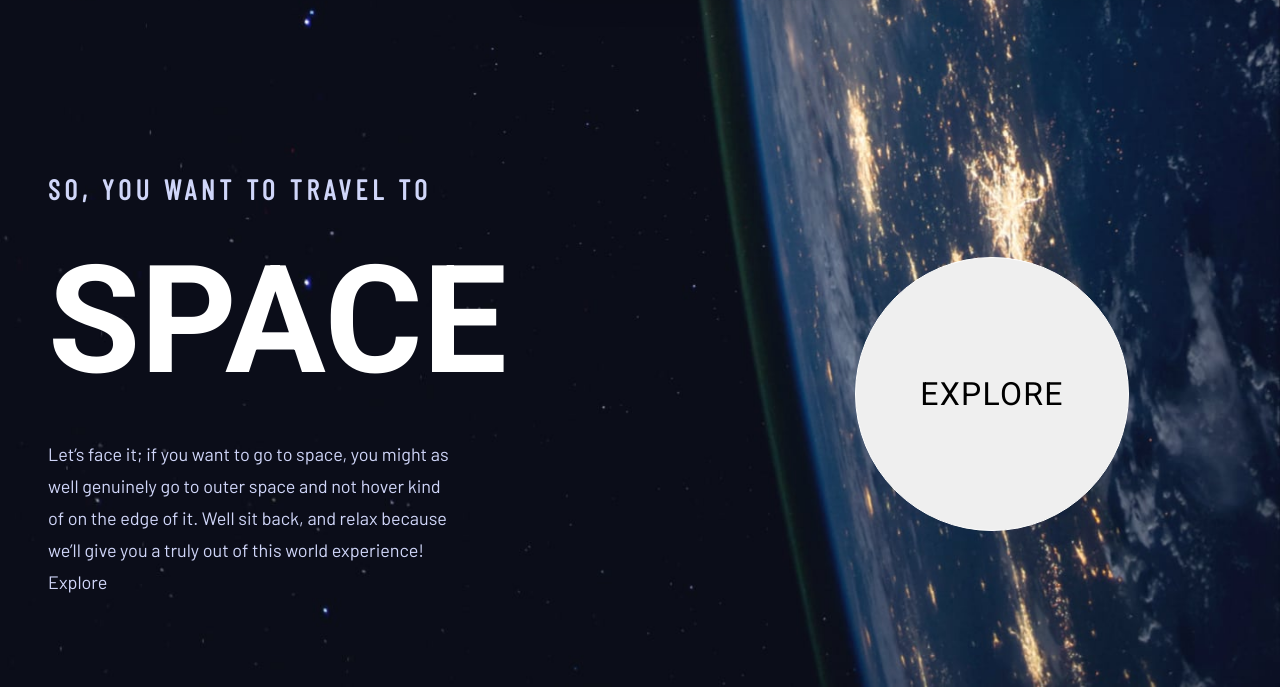
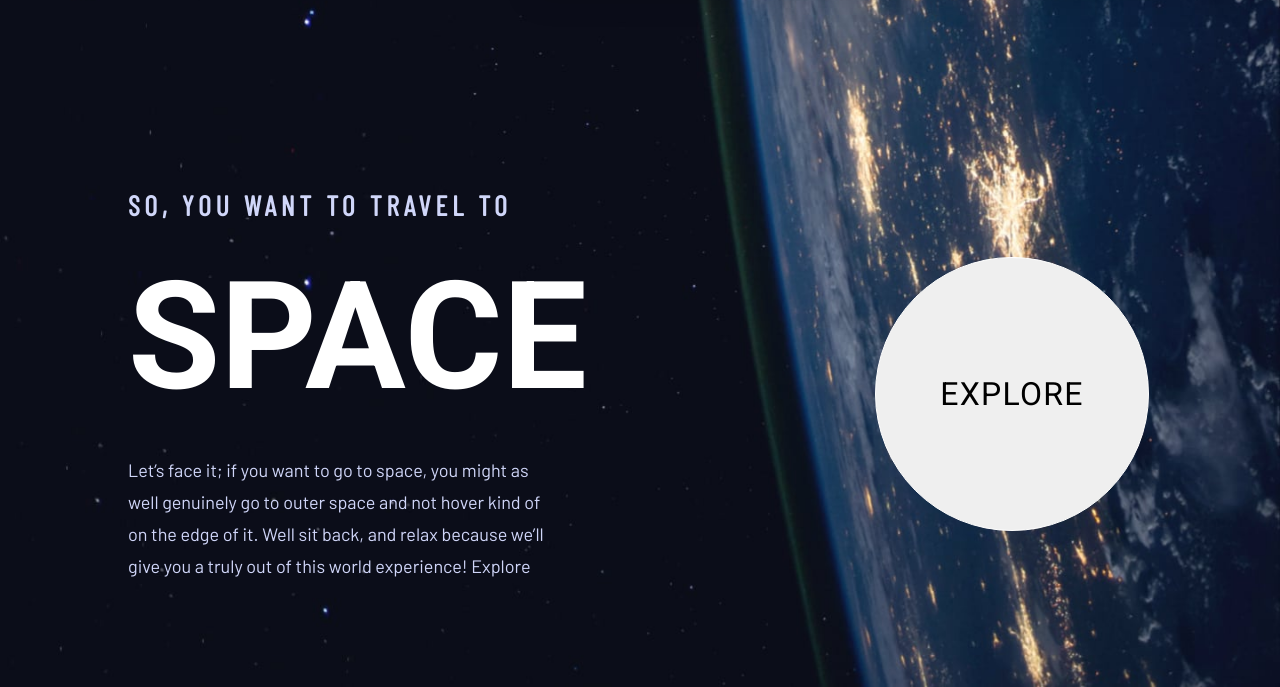
Before and after one commit to vermilion4/space-tour, a plain HTML site: page docs/index.html in a window 1280 px wide. Shown: the part 113-800 px from the top of the page. Drawn offline with nearby package versions, Linux system fonts and the light colour scheme; a web font is replaced by a local one.

Commit message:
Increase home page margin

```diff
--- a/docs/styles/styles.css
+++ b/docs/styles/styles.css
@@ -383,11 +383,11 @@ opacity: 0.25;
 
   }
   .main-content-text{
-    width: 70%;
+    width: 80%;
   }
   .main-content-text-container{
     text-align: left;
-    margin-left: 3rem;
+    margin-left: 10%;
 
   }
   .main-btn-container{
```
